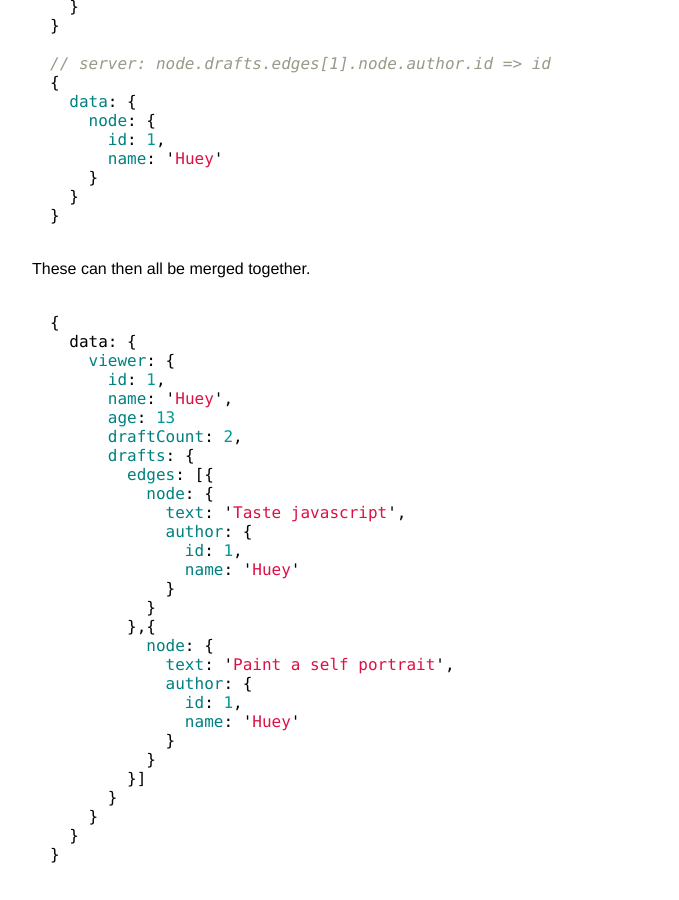
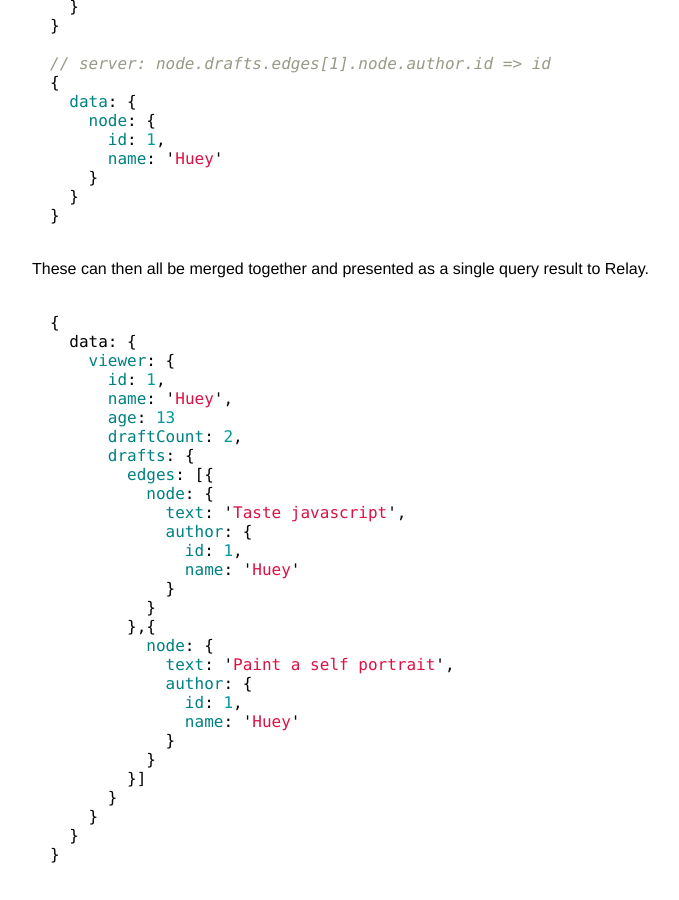
Before and after one commit to ambroisep/hueypetersen, a Jekyll site: the page built from _posts/2015-12-28-relay-composite-network-layer-for-querying-local-data.markdown, in a window 1280 px wide and 900 px high, scrolled down 5658 px. Shown: the whole window, without its empty margins (228-907 px from the left). Built offline with Jekyll 4.4.1, drawn with Linux system fonts in a browser that asks for light colours.

Commit message:
added a bit

```diff
--- a/_posts/2015-12-28-relay-composite-network-layer-for-querying-local-data.markdown
+++ b/_posts/2015-12-28-relay-composite-network-layer-for-querying-local-data.markdown
@@ -289,7 +289,7 @@ The actual execution of each query is handed off to a separate Relay Network Lay
 
 {% endhighlight %}
 
-These can then all be merged together.
+These can then all be merged together and presented as a single query result to Relay.
 
 {% highlight javascript %}
 
```
